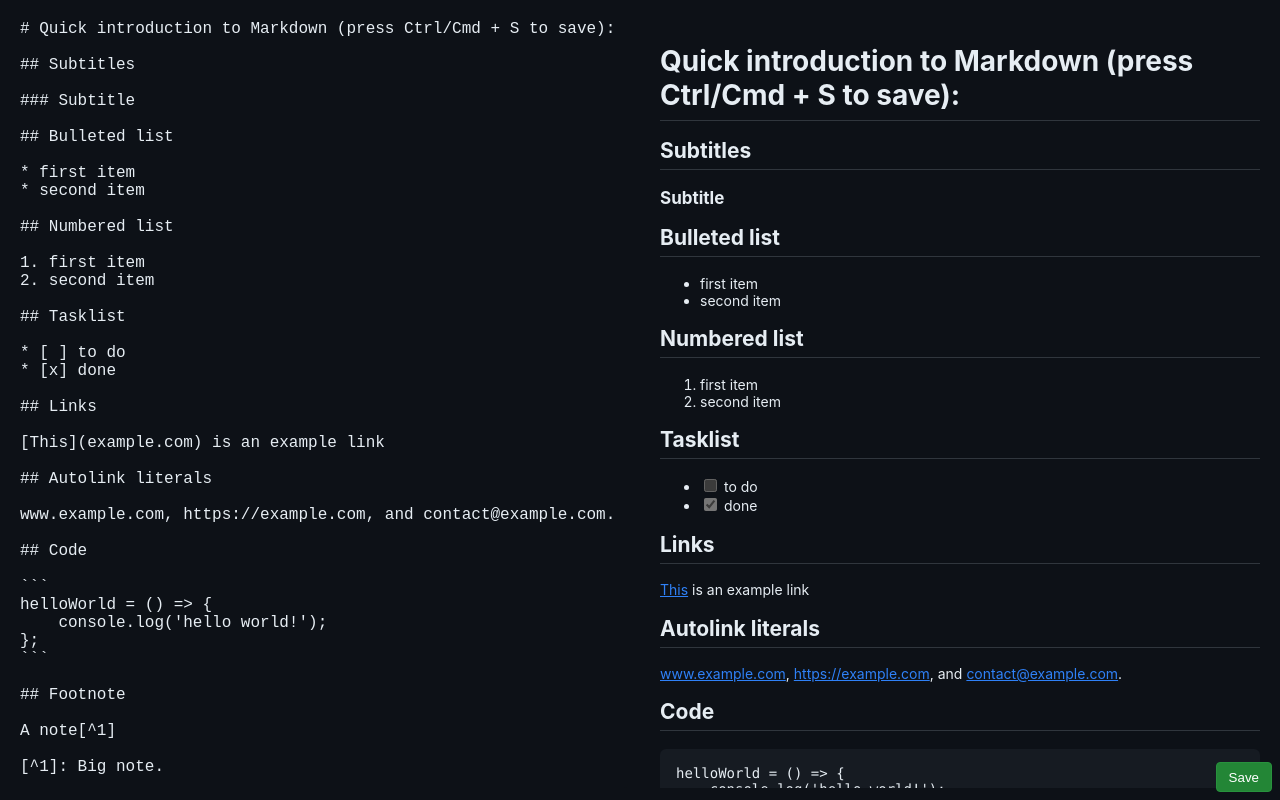
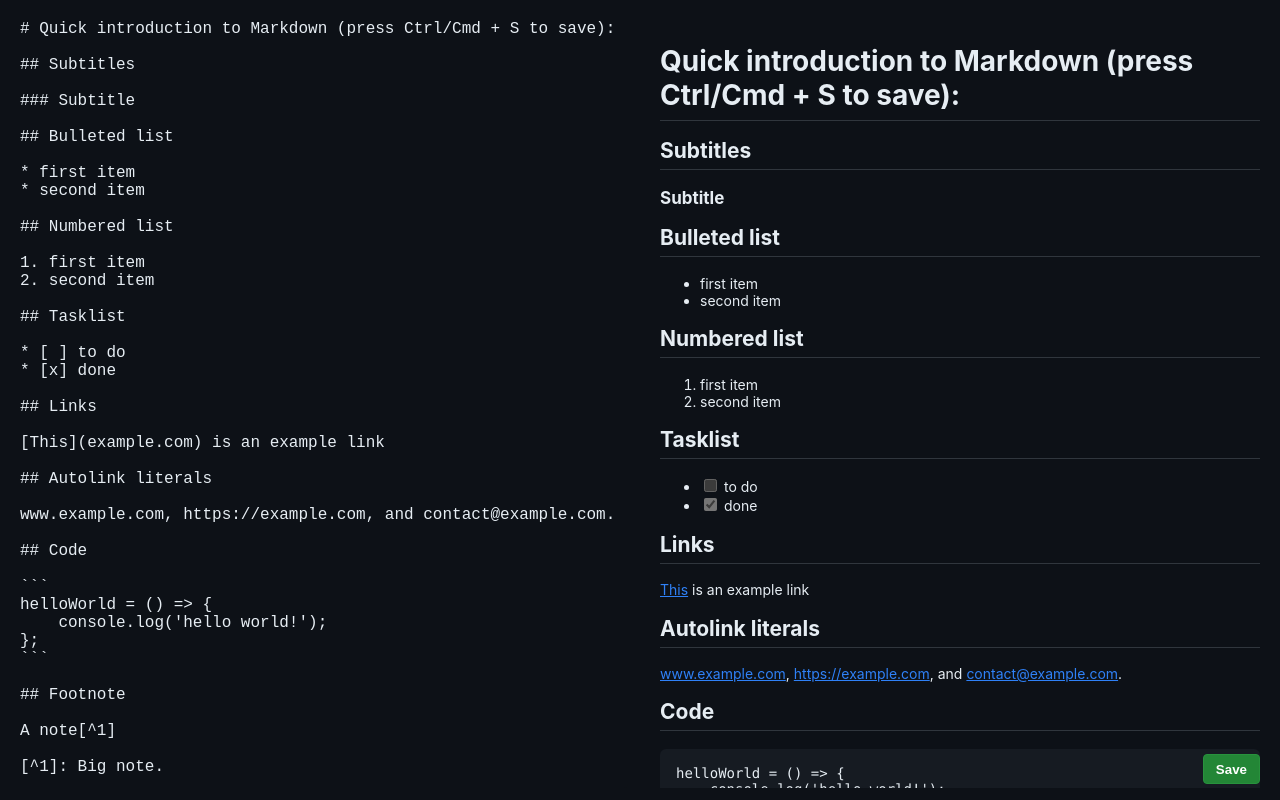
Before and after one commit to raphaelguionaud/markdown-notes, a React (Create React App) app: page / in a window 1280 px wide. Built offline with nearby package versions, Linux system fonts and the light colour scheme.

Commit message:
small styling fix

```diff
--- a/src/App.css
+++ b/src/App.css
@@ -127,6 +127,8 @@ textarea {
 
 .save {
   background-color: transparent;
+  padding: 16px 20px;
+  width: calc(100% - 40px);
 }
 
 .save button {
@@ -136,8 +138,9 @@ textarea {
   border-radius: 4px;
   padding: 0 12px;
   cursor: pointer;
+  font-weight: 600;
 }
 
 .save button:hover {
-  background-color: rgb(41, 173, 91);
+  background-color: #2fa044;
 }
```
